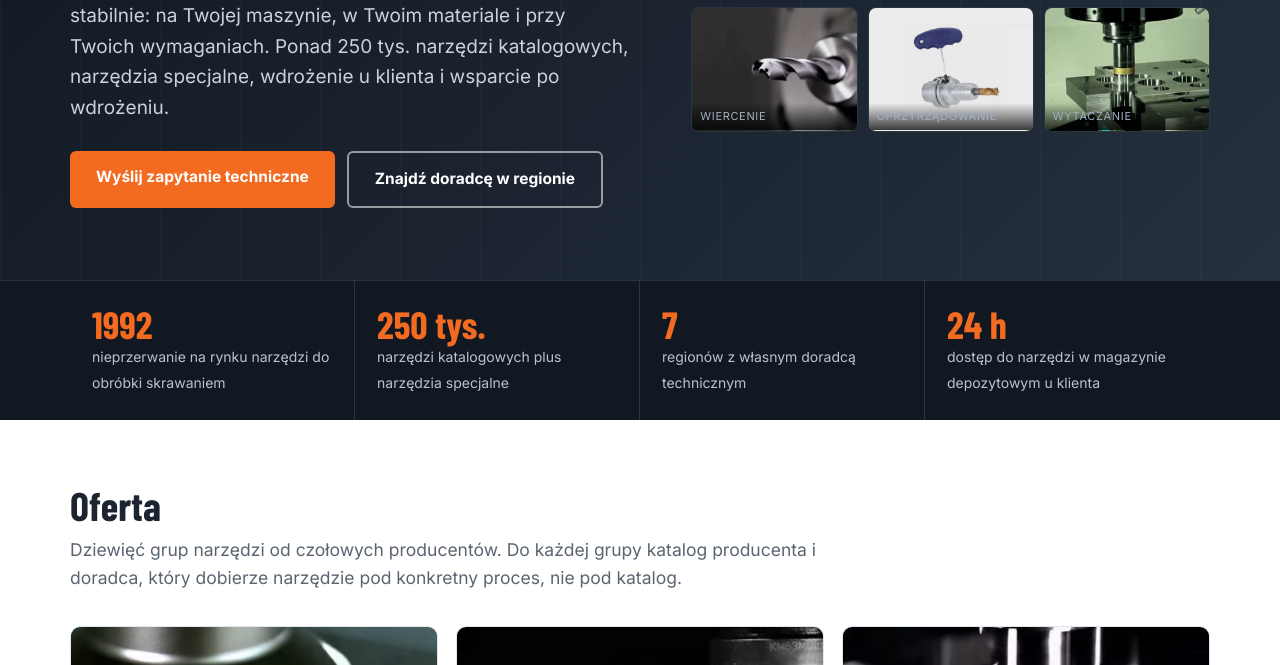
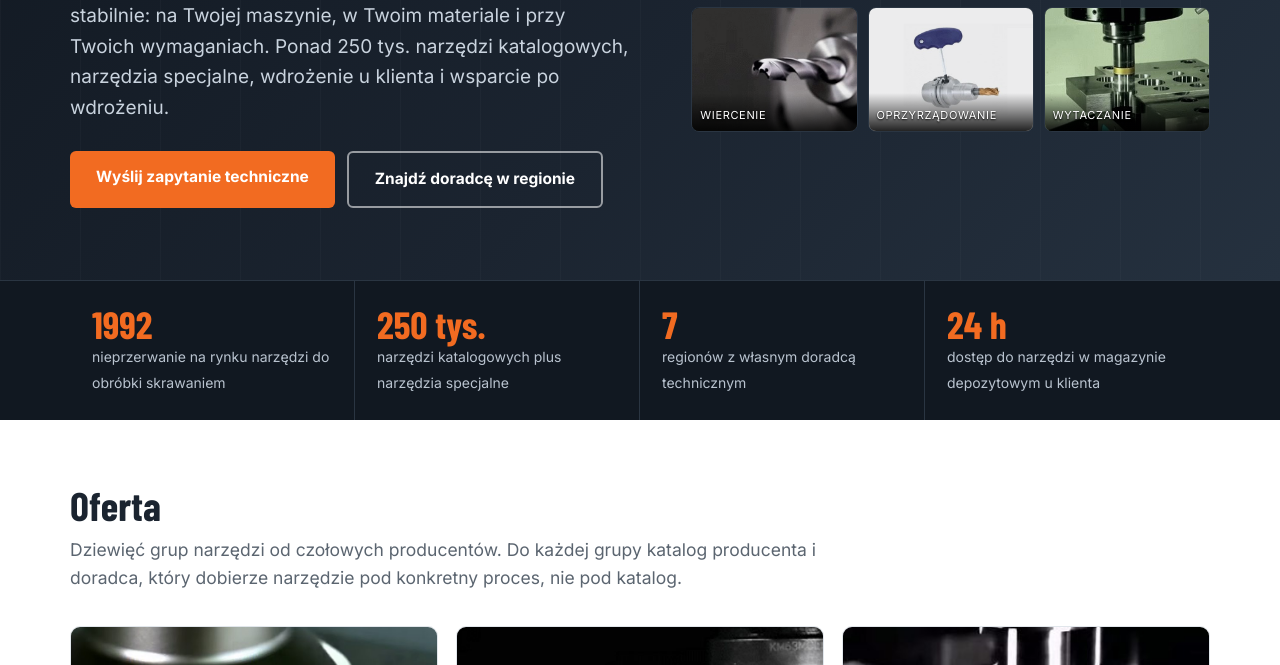
Before and after one commit to Disaster26/awa-koncepcja, a plain HTML site: page index.html in a window 1280 px wide. Shown: the part 435-1100 px from the top of the page. Drawn offline with nearby package versions, Linux system fonts and the light colour scheme; a web font is replaced by a local one.

Commit message:
Czytelniejsze podpisy kafelków w hero

```diff
--- a/index.html
+++ b/index.html
@@ -44,9 +44,9 @@ nav a:hover{color:var(--pom)}
 .btn-s{background:transparent;color:#fff;border:2px solid rgba(255,255,255,.55)}.btn-s:hover{border-color:#fff}
 .btn-d{background:var(--stal);color:#fff}.btn-d:hover{background:var(--stal2)}
 .mozaika{display:grid;grid-template-columns:repeat(3,1fr);gap:10px}
-.mozaika div{aspect-ratio:4/3;border-radius:8px;overflow:hidden;background:#0d1319;border:1px solid #2a3542}
+.mozaika div{aspect-ratio:4/3;border-radius:8px;overflow:hidden;background:#0d1319;border:1px solid #2a3542;position:relative}
 .mozaika img{width:100%;height:100%;object-fit:cover;opacity:.92}
-.mozaika span{display:block;font-size:11px;color:#9fb0c2;padding:5px 8px;text-transform:uppercase;letter-spacing:.06em;margin-top:-28px;position:relative;background:linear-gradient(transparent,rgba(0,0,0,.75))}
+.mozaika span{position:absolute;left:0;right:0;bottom:0;display:block;font-size:11px;color:#fff;padding:14px 8px 6px;text-transform:uppercase;letter-spacing:.06em;background:linear-gradient(transparent,rgba(0,0,0,.85));text-shadow:0 1px 2px #000}
 .atuty{background:var(--stal2);color:#fff;border-top:1px solid #2a3542}
 .atuty .wrap{display:grid;grid-template-columns:repeat(4,1fr);gap:0}
 .atut{padding:24px 22px;border-right:1px solid #2a3542}
```
